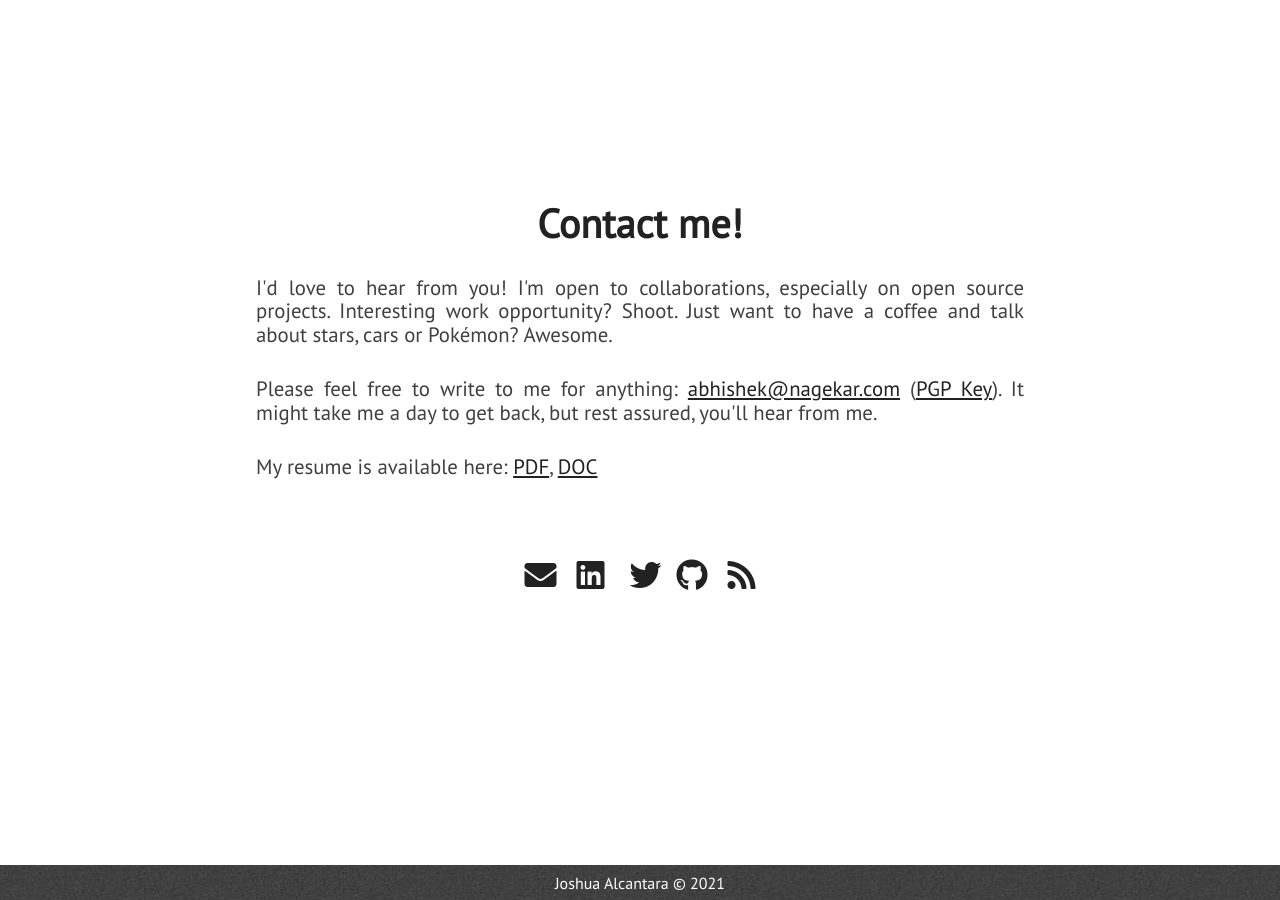
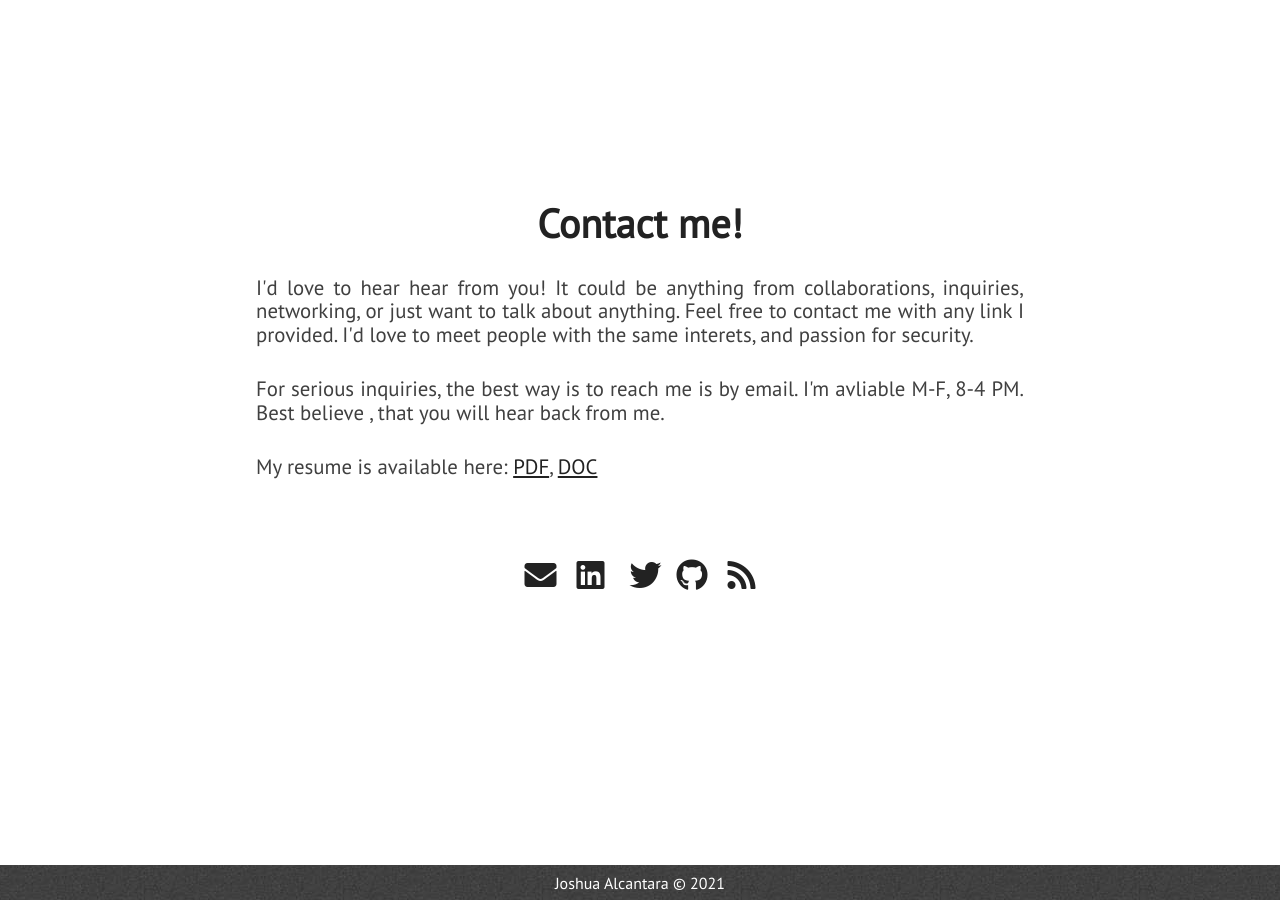
Before and after one commit to DarkSymphonie/DarkSymphonie.github.io, a Jekyll site: the page built from index.html, in a window 1280 px wide and 900 px high, scrolled down 5081 px. Built offline with Jekyll 4.4.1, drawn with Linux system fonts in a browser that asks for light colours; nearby versions of some CDN libraries.

Commit message:
Update extra.html

```diff
--- a/_includes/extra.html
+++ b/_includes/extra.html
@@ -3,10 +3,10 @@
         <div>
             <div class="section-heading" id="chat-text">Contact me!</div>
             <p class="paragraph-text justify-text">
-                I'd love to hear from you! I'm open to collaborations, especially on open source projects. Interesting work opportunity? Shoot. Just want to have a coffee and talk about stars, cars or Pokémon? Awesome.
+                I'd love to hear hear from you! It could be anything from collaborations, inquiries, networking, or just want to talk about anything. Feel free to contact me with any link I provided. I'd love to meet people with the same interets, and passion for security.
             </p>
             <p class="paragraph-text justify-text">
-                Please feel free to write to me for anything: <a href="mailto:{{ site.email }}">{{ site.email }}</a> (<a href="https://www.nagekar.com/publickey.abhishek@nagekar.com.asc">PGP Key</a>). It might take me a day to get back, but rest assured, you'll hear from me.
+                For serious inquiries, the best way is to reach me is by email. I'm avliable M-F, 8-4 PM. Best believe , that you will hear back from me.
             </p>
             <p class="paragraph-text justify-text">
                 My resume is available here: <a href="{{ site.blog_url }}/resume/resume.pdf">PDF</a>, <a href="{{ site.blog_url }}/resume/resume.docx">DOC</a>
```
